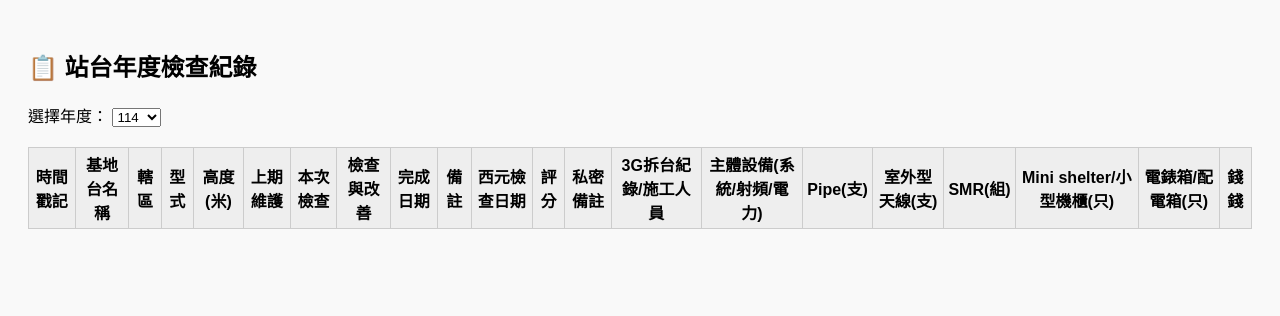
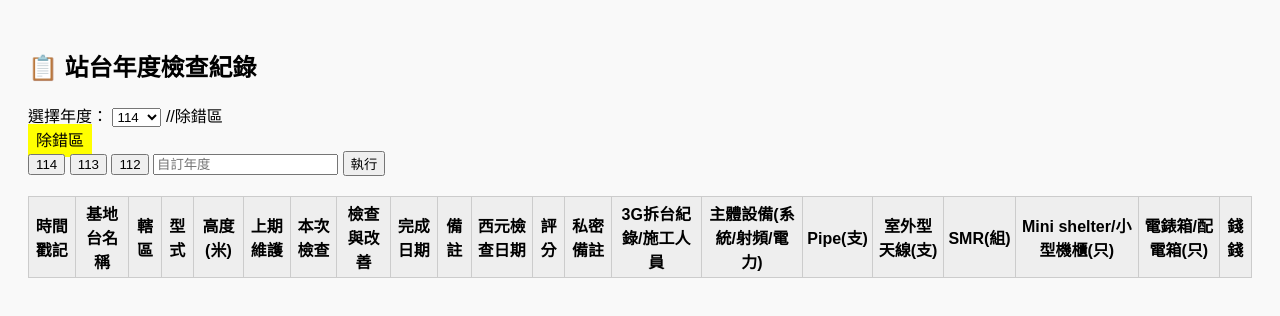
Before and after one commit to svcopcc/cht, a plain HTML site: page 站台檢查表.html in a window 1280 px wide. Drawn offline with nearby package versions, Linux system fonts and the light colour scheme; no server answers.

Commit message:
Update 站台檢查表.html

```diff
--- a/站台檢查表.html
+++ b/站台檢查表.html
@@ -25,6 +25,17 @@
   </select>
   <input type="text" id="customYear" placeholder="輸入年度" style="display:none;">
 </label>
+
+  //除錯區
+<div style="margin-bottom: 1em;">
+  <span style="background: yellow; padding: 0.5em;">除錯區</span><br/>
+  <button onclick="filterByYear('114')">114</button>
+  <button onclick="filterByYear('113')">113</button>
+  <button onclick="filterByYear('112')">112</button>
+  <input id="customYear" type="text" placeholder="自訂年度" />
+  <button onclick="filterByCustomYear()">執行</button>
+</div>
+
 
 <table id="dataTable">
   <thead><tr id="headerRow"></tr></thead>
@@ -207,6 +218,10 @@ function loadSheet() {
 }
 
 loadSheet();
+
+
+
+
 </script>
 </body>
 </html>
```
